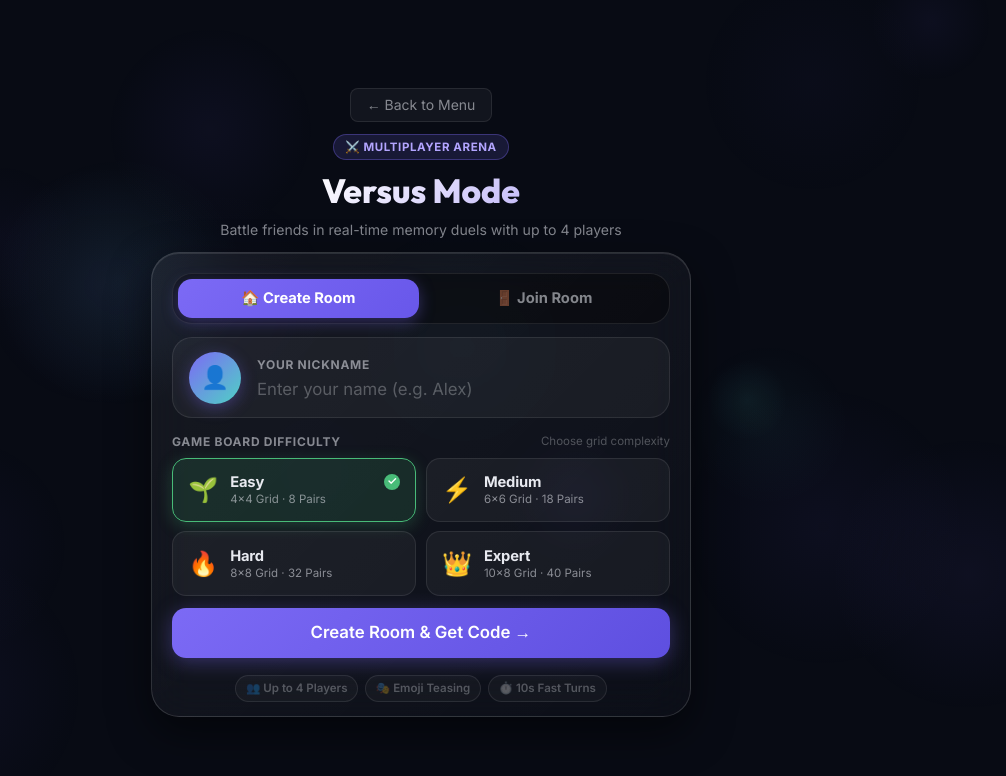
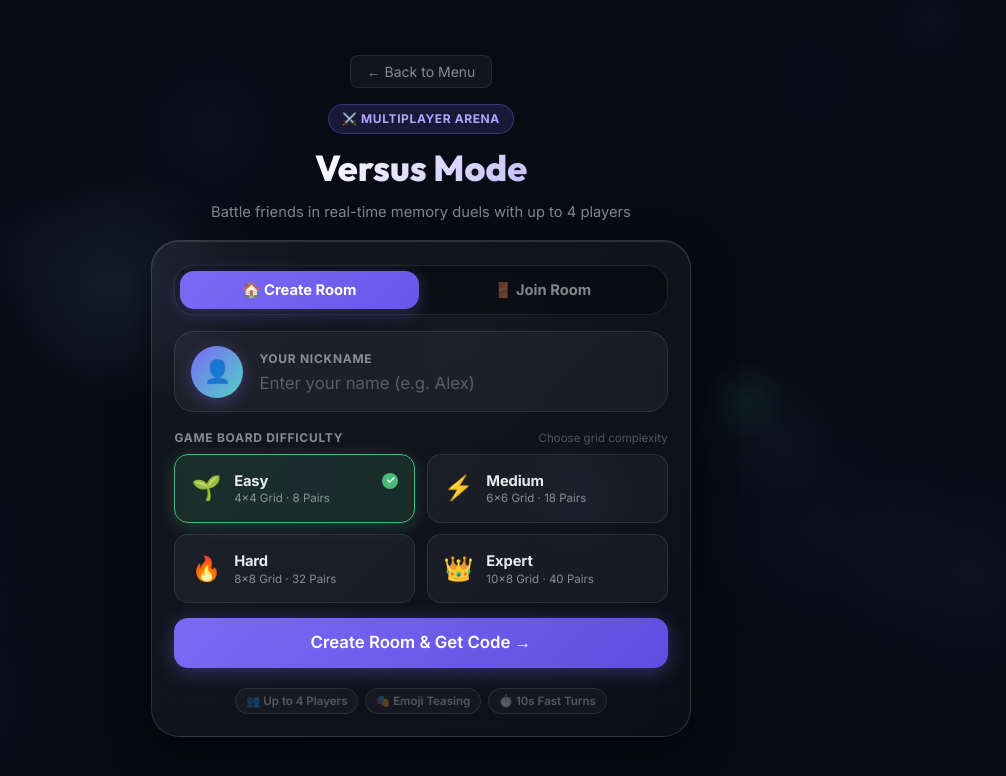
Before and after one commit to AnomMaharjan/memory, a React (Vite) app: page /lobby in a window 1280 px wide. Shown: the top 776 px of the page, without its empty margins (219-1225 px from the left). Built offline with nearby package versions, Linux system fonts and the light colour scheme; no server answers.

Commit message:
style: optimize top/bottom and mobile horizontal padding across boards and cards

```diff
--- a/src/index.css
+++ b/src/index.css
@@ -641,7 +641,7 @@ body {
 .lobby-page {
   background: var(--bg);
   min-height: 100dvh;
-  padding: 0.85rem 1rem 0.5rem;
+  padding: 1.5rem 1rem 2rem;
 }
 
 .lobby-content {
@@ -652,7 +652,7 @@ body {
   display: flex;
   flex-direction: column;
   align-items: center;
-  gap: 0.75rem;
+  gap: 1rem;
   text-align: center;
   margin: 0 auto;
 }
@@ -661,18 +661,18 @@ body {
   display: flex;
   flex-direction: column;
   align-items: center;
-  gap: 0.2rem;
+  gap: 0.35rem;
 }
 
 .lobby-badge {
   display: inline-flex;
   align-items: center;
   gap: 0.4rem;
-  padding: 0.2rem 0.7rem;
+  padding: 0.25rem 0.8rem;
   background: rgba(124, 106, 245, 0.15);
   border: 1px solid rgba(124, 106, 245, 0.35);
   border-radius: 999px;
-  font-size: 0.72rem;
+  font-size: 0.75rem;
   font-weight: 700;
   color: #b3a5ff;
   letter-spacing: 0.05em;
@@ -681,7 +681,7 @@ body {
 
 .lobby-title {
   font-family: var(--font-display);
-  font-size: clamp(1.7rem, 4vw, 2.1rem);
+  font-size: clamp(1.8rem, 4vw, 2.25rem);
   font-weight: 800;
   background: linear-gradient(135deg, #ffffff, #c4bbf9);
   -webkit-background-clip: text;
@@ -691,9 +691,9 @@ body {
 
 .lobby-desc {
   color: var(--text-muted);
-  font-size: 0.88rem;
+  font-size: 0.92rem;
   max-width: 440px;
-  line-height: 1.4;
+  line-height: 1.45;
 }
 
 /* ── Lobby Main Glass Card ──────────────────────────────────── */
@@ -702,13 +702,13 @@ body {
   background: linear-gradient(135deg, rgba(255, 255, 255, 0.06), rgba(255, 255, 255, 0.02));
   border: 1.5px solid var(--border-2);
   border-radius: var(--radius-xl);
-  padding: 1.25rem 1.25rem 0.9rem;
+  padding: 1.5rem 1.4rem 1.35rem;
   backdrop-filter: blur(20px);
   -webkit-backdrop-filter: blur(20px);
   box-shadow: 0 16px 40px rgba(0, 0, 0, 0.5), inset 0 1px 0 rgba(255, 255, 255, 0.1);
   display: flex;
   flex-direction: column;
-  gap: 0.85rem;
+  gap: 1rem;
 }
 
 /* Tab Switcher */
@@ -833,16 +833,16 @@ body {
 .difficulty-card-group {
   display: grid;
   grid-template-columns: repeat(2, 1fr);
-  gap: 0.6rem;
+  gap: 0.7rem;
   text-align: left;
-  margin: 0.25rem 0;
+  margin: 0.4rem 0;
 }
 
 .difficulty-choice-card {
   display: flex;
   align-items: center;
-  gap: 0.75rem;
-  padding: 0.9rem 0.95rem;
+  gap: 0.8rem;
+  padding: 1.05rem 1rem;
   background: var(--surface);
   border: 1.5px solid var(--border);
   border-radius: var(--radius-md);
@@ -1188,8 +1188,8 @@ body {
   display: flex;
   align-items: center;
   justify-content: center;
-  padding: clamp(0.5rem, 1.5vmin, 1rem);
-  padding-bottom: clamp(0.75rem, 2vmin, 1.25rem);
+  padding: clamp(1.5rem, 4vmin, 2.5rem) clamp(1rem, 2vmin, 2rem);
+  padding-bottom: clamp(2rem, 5vmin, 3.5rem);
   position: relative;
   z-index: 2;
 }
@@ -1198,7 +1198,7 @@ body {
    GAME BOARD
    ============================================================ */
 .game-board {
-  --gap: clamp(3px, 0.9vmin, 8px);
+  --gap: clamp(4px, 1vmin, 10px);
   display: grid;
   grid-template-columns: repeat(var(--cols, 4), 1fr);
   gap: var(--gap);
@@ -1207,8 +1207,8 @@ body {
    *   - horizontally: 100vw minus side padding
    *   - vertically:   100dvh minus header minus panel minus padding
    */
-  width: min(calc(100vw - 1.2rem),
-      calc((100dvh - var(--header-h) - var(--panel-h) - 2.2rem) * (var(--cols, 4) / var(--rows, var(--cols, 4)))));
+  width: min(calc(100vw - 3.5rem),
+      calc((100dvh - var(--header-h) - var(--panel-h) - 6rem) * (var(--cols, 4) / var(--rows, var(--cols, 4)))));
   aspect-ratio: var(--cols, 4) / var(--rows, var(--cols, 4));
 }
 
@@ -2581,6 +2581,11 @@ body {
   .waiting-screen {
     padding: 1.5rem 1rem;
   }
+
+  .game-main {
+    padding-left: 0.5rem;
+    padding-right: 0.5rem;
+  }
 }
 
 /* ── Mobile (max 480px) ────────────────────────────────────── */
@@ -2655,9 +2660,16 @@ body {
     padding: 0.25rem 0.6rem;
   }
 
-  /* Board gap tighter */
+  /* Game main: minimal left/right padding on mobile for max card size */
+  .game-main {
+    padding: clamp(0.75rem, 2.5vmin, 1.25rem) 0.35rem clamp(1.25rem, 3.5vmin, 1.75rem);
+  }
+
+  /* Board gap tighter and maximum horizontal width */
   .game-board {
     --gap: 3.5px;
+    width: min(calc(100vw - 0.7rem),
+        calc((100dvh - var(--header-h) - var(--panel-h) - 4rem) * (var(--cols, 4) / var(--rows, var(--cols, 4)))));
   }
 
   .game-board[data-grid="expert"] {
```
